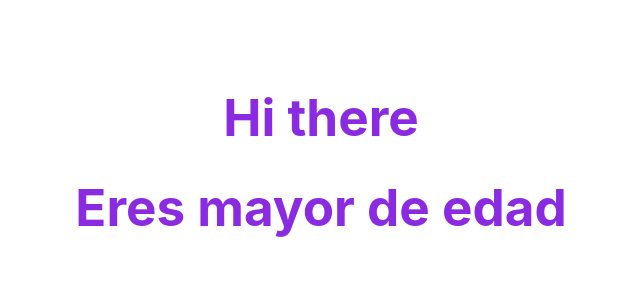
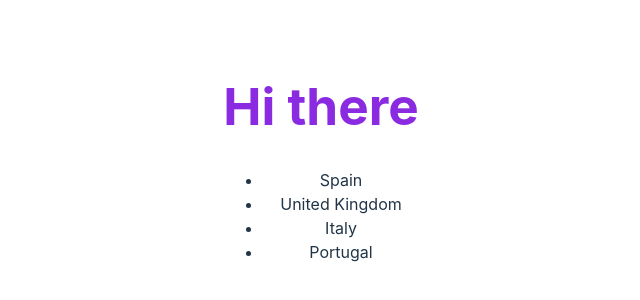
Before and after one commit to alvaroariasrivero/vue-course, a Vue app: page / in a window 1280 px wide. Shown: the part 238-538 px from the top of the page, without its empty margins (319-959 px from the left). Built offline with nearby package versions, Linux system fonts and the light colour scheme.

Commit message:
directive for

```diff
--- a/src/App.vue
+++ b/src/App.vue
@@ -2,15 +2,17 @@
   // import PostContainer from './components/PostContainer.vue';
   // import CounterOption from './components/CounterOption.vue';
   // import CounterComposition from './components/CounterComposition.vue';
-  import ExampleSelective from './components/ExampleSelective.vue';
+  // import ExampleSelective from './components/ExampleSelective.vue';
+  import ExampleFor from './components/ExampleFor.vue';
 </script>
 
 <template>
   <h1>Hi there</h1>
-  <!-- <CounterOption />
-  <CounterComposition />
-  <PostContainer /> -->
-  <ExampleSelective />
+  <!-- <CounterOption /> -->
+  <!-- <CounterComposition /> -->
+  <!-- <PostContainer /> -->
+  <!-- <ExampleSelective /> -->
+  <ExampleFor />
 </template>
 
 <style scoped>
--- /dev/null
+++ b/src/components/ExampleFor.vue
@@ -0,0 +1,32 @@
+<script setup>
+    import { ref } from 'vue';
+    let countries = ref([
+        {
+            code: 'es',
+            name: 'Spain'
+        },
+        {
+            code: 'uk',
+            name: 'United Kingdom'
+        },
+        {
+            code: 'it',
+            name: 'Italy'
+        },
+        {
+            code: 'pt',
+            name: 'Portugal'
+        }
+    ])
+</script>
+
+<template>
+    <ul>
+        <!-- Ponemos el index si no hay clave única para cada elemento, en este caso sí son únicos -->
+        <!-- <li v-for="(country, index) in countries" v-bind:key="index">{{ country }}</li> -->
+        <li v-for="country in countries" v-bind:key="country.code">{{ country.name }}</li>
+    </ul>
+</template>
+
+<style  scoped>
+</style>
```
